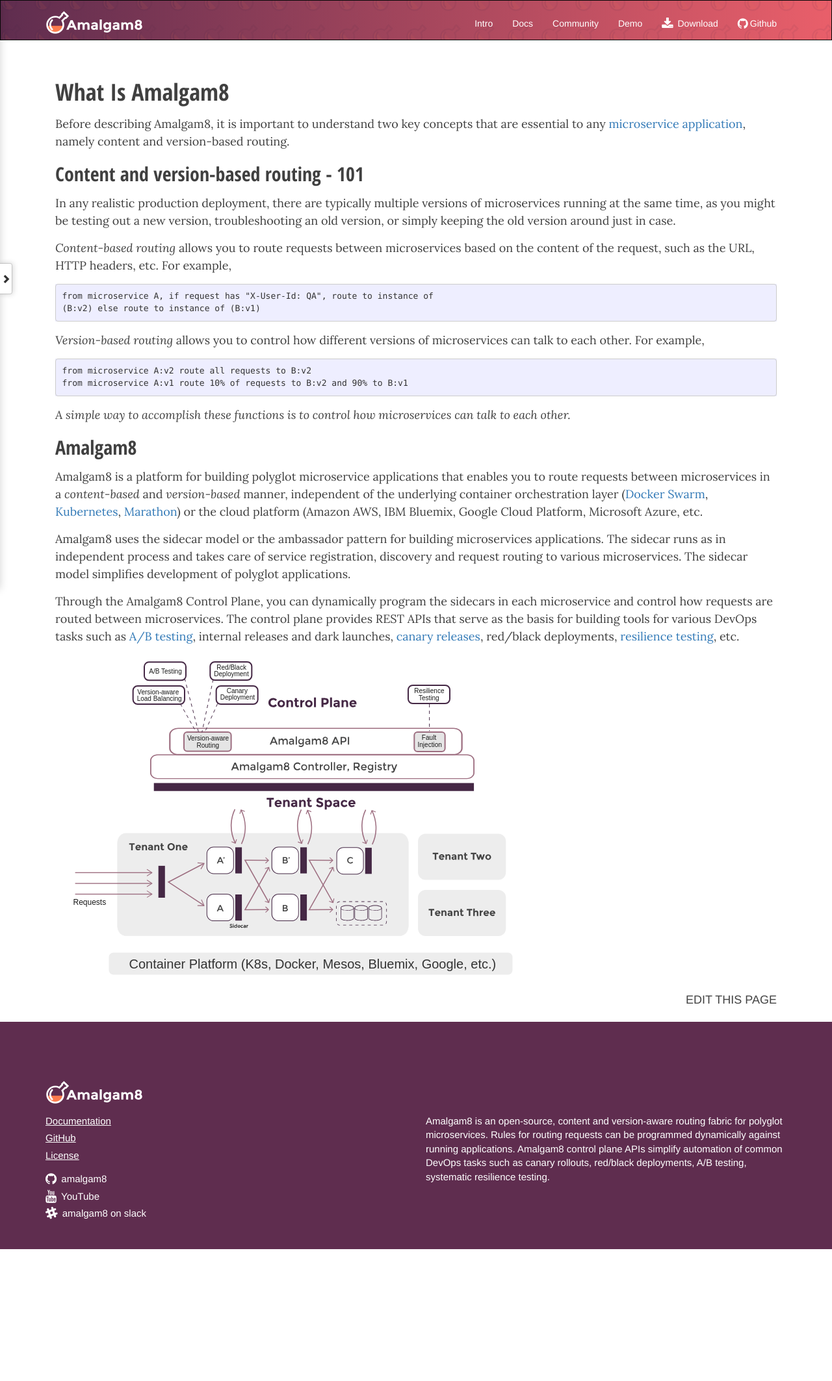
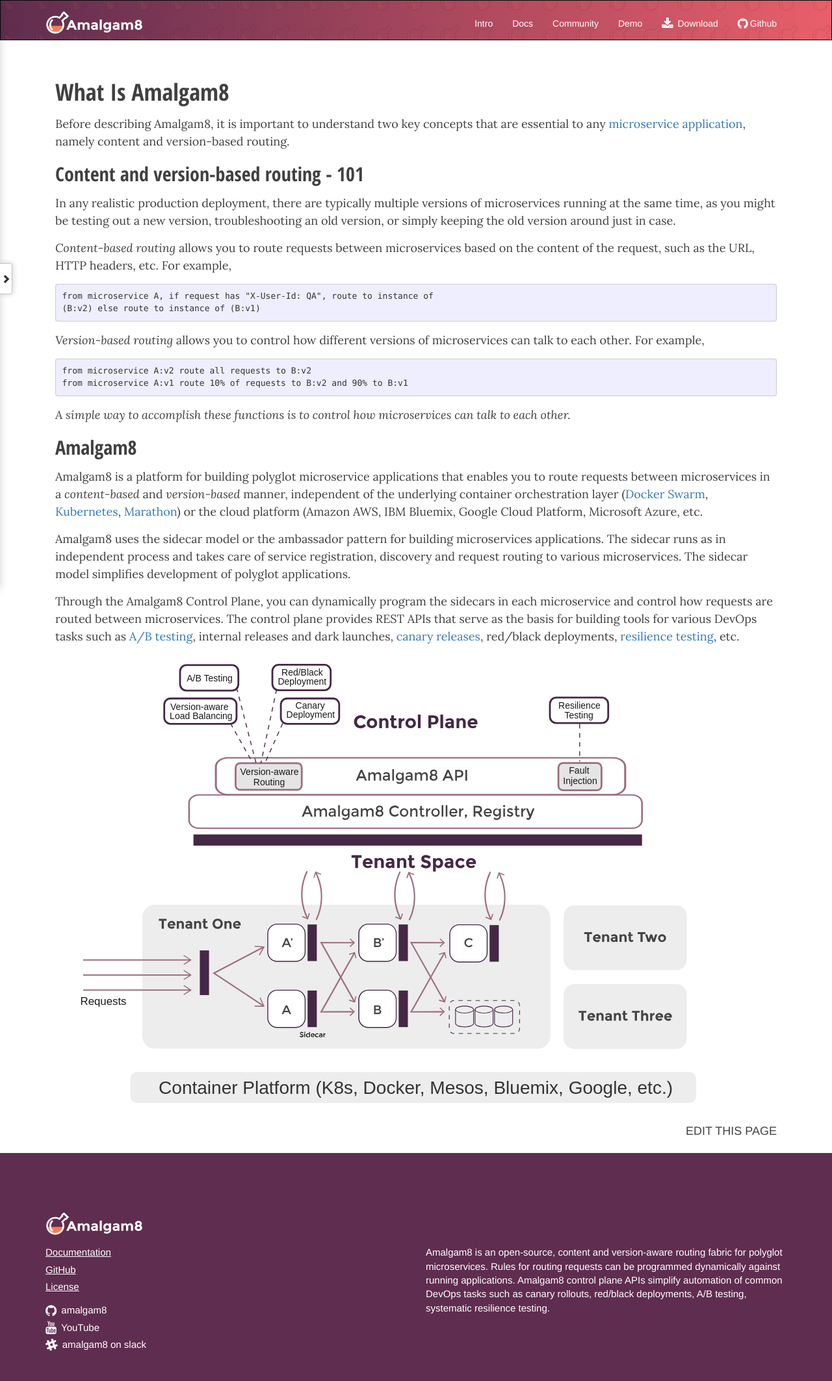
Before and after one commit to amalgam8/amalgam8.github.io, a Jekyll site: the page built from _docs/what-is-amalgam8.md, in a window 1280 px wide. Shown: the whole page at 65% size. Built offline with Jekyll 4.4.1, drawn with Linux system fonts in a browser that asks for light colours; nearby versions of some CDN libraries; comment, search, counter and statistics services are not loaded; before the commit the page ends 1923 px from its top, so only the background shows below that.

Commit message:
fix img breaking out of container

```diff
--- a/css/custom.scss
+++ b/css/custom.scss
@@ -100,6 +100,12 @@
         border-bottom: 1px solid $grey-color-light;
     }
 }
+
+.post-content img {
+    display: block;
+    width: 100%;
+}
+
 
 .navbar {
     border-radius: 0;
```
